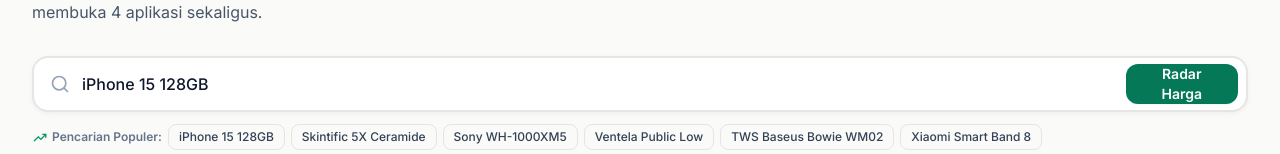
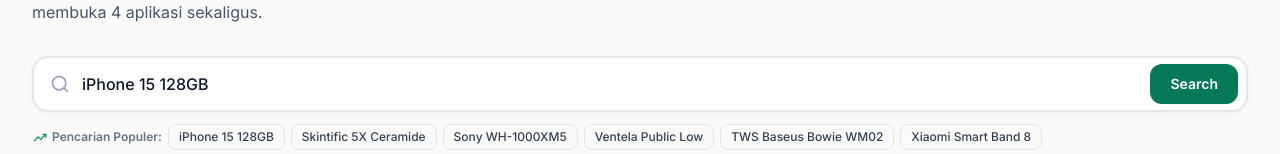
Before and after one commit to andimuchlas/marketplace-intelegence, a Next.js app: page / in a window 1280 px wide. Shown: the part 389-543 px from the top of the page. Built offline with nearby package versions, Linux system fonts and the light colour scheme; no server answers; the database is empty.

Commit message:
chore(radar): change search button text from Radar Harga to Search

```diff
--- a/src/components/radar/RadarSearchBar.tsx
+++ b/src/components/radar/RadarSearchBar.tsx
@@ -61,9 +61,7 @@
                 <span className="hidden sm:inline">Membandingkan...</span>
               </>
             ) : (
-              <>
-                <span>Radar Harga</span>
-              </>
+              <span>Search</span>
             )}
           </button>
         </div>
```
